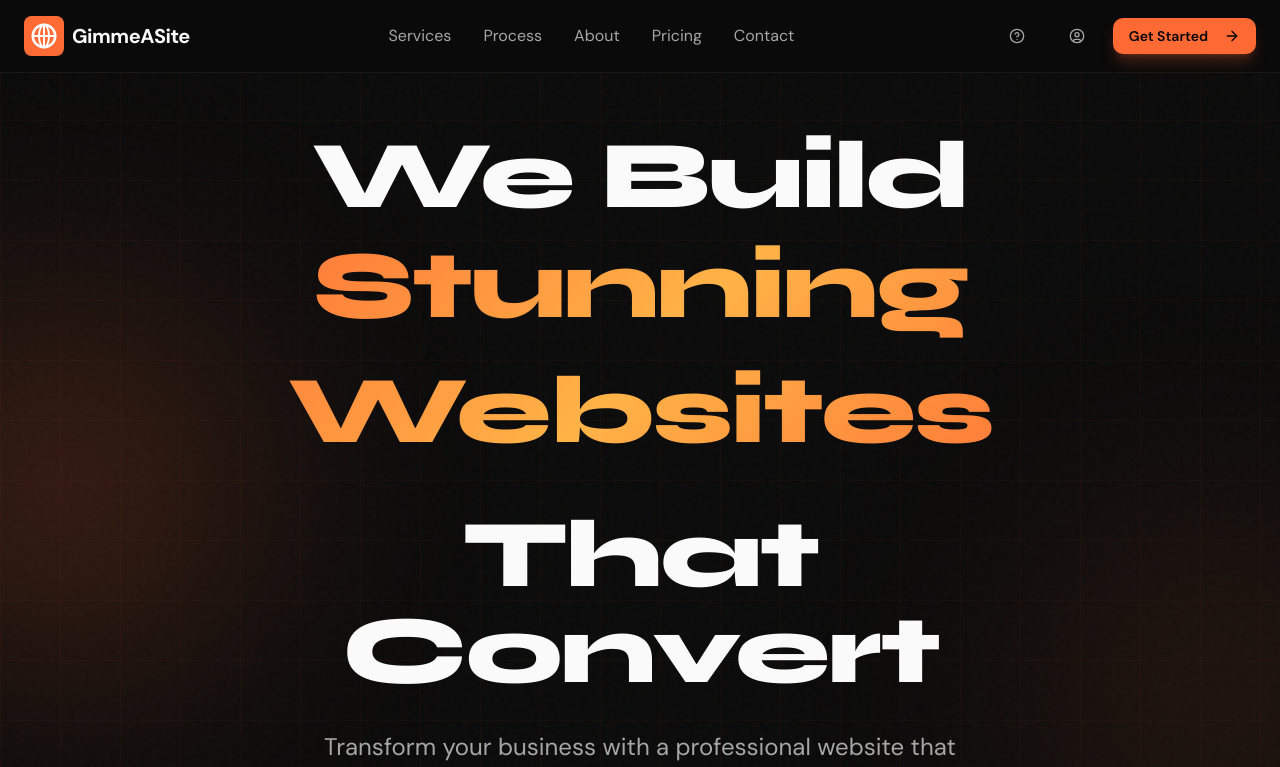
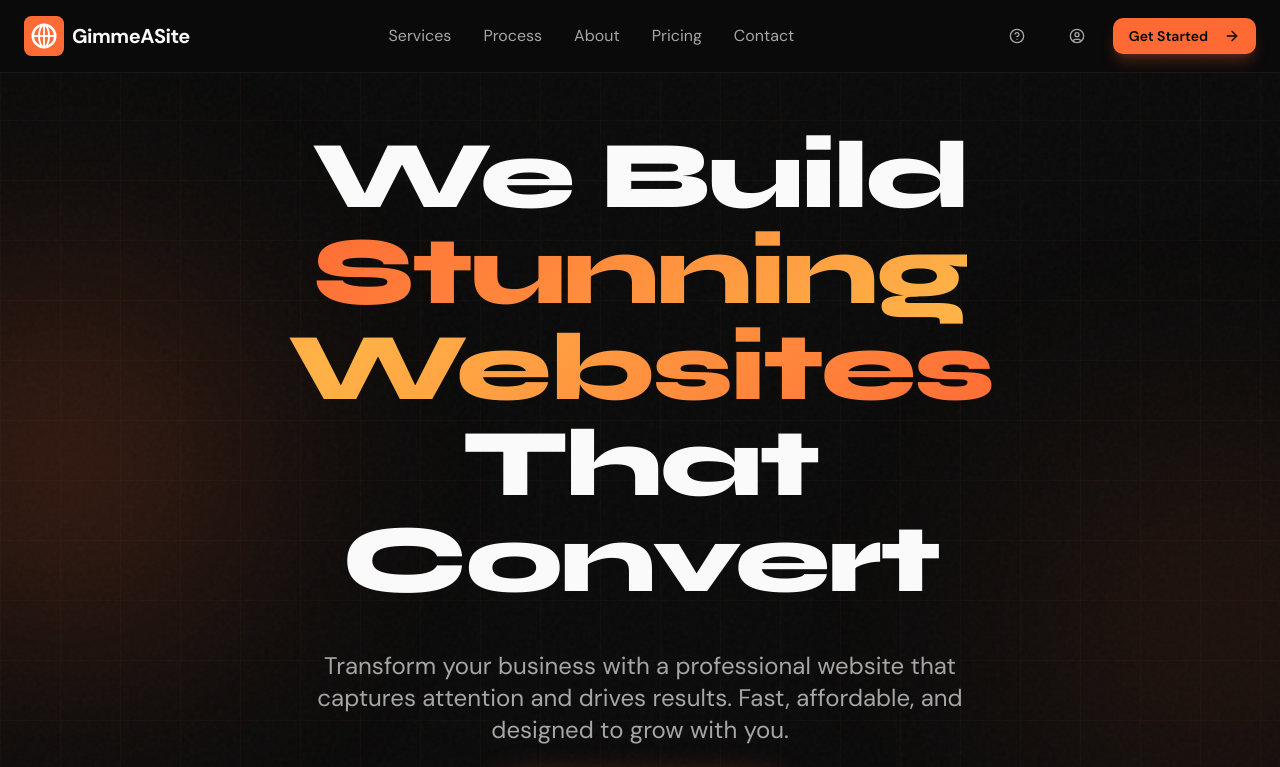
Before and after one commit to matrixfrr/GimmeASite, a Next.js app: page / in a window 1280 px wide. Shown: the top 767 px of the page. Built offline with nearby package versions, Linux system fonts and the light colour scheme.

Commit message:
Revert gradient-text and heading CSS to original

```diff
--- a/src/app/globals.css
+++ b/src/app/globals.css
@@ -128,15 +128,13 @@
   -webkit-background-clip: text;
   -webkit-text-fill-color: transparent;
   background-clip: text;
-  padding-bottom: 0.35em;
-  display: inline-block;
-  overflow: visible;
-  line-height: 1.3;
 }
 
 /* Fix for cut-off descenders in headings */
 h1, h2, h3, h4, h5, h6 {
   overflow: visible;
+  padding-bottom: 0.1em;
+  line-height: 1.1;
 }
 
 /* Noise texture overlay */
```
